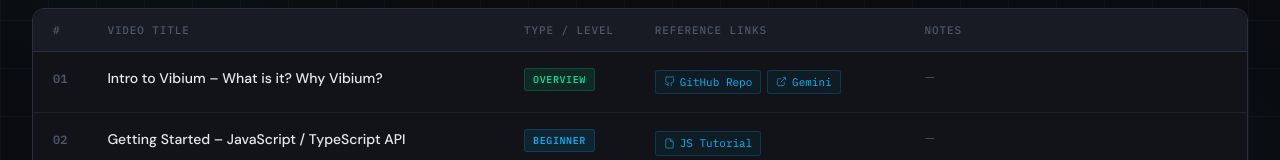
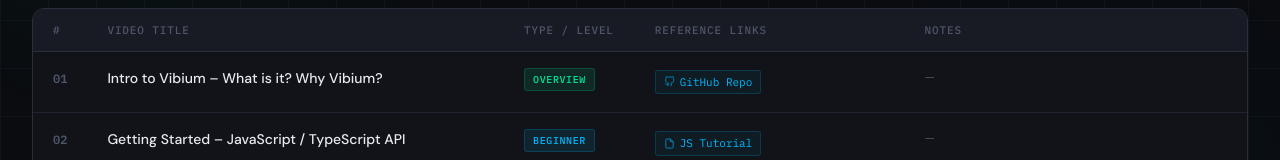
Before and after one commit to lana-20/vibium-demos, a plain HTML site: page index.html in a window 1280 px wide. Shown: the part 364-524 px from the top of the page. Drawn offline with Linux system fonts and the light colour scheme.

Commit message:
Update index.html

```diff
--- a/index.html
+++ b/index.html
@@ -497,10 +497,6 @@
               <svg width="11" height="11" fill="none" stroke="currentColor" stroke-width="2" viewBox="0 0 24 24"><path d="M9 19c-5 1.5-5-2.5-7-3m14 6v-3.87a3.37 3.37 0 00-.94-2.61c3.14-.35 6.44-1.54 6.44-7A5.44 5.44 0 0020 4.77 5.07 5.07 0 0019.91 1S18.73.65 16 2.48a13.38 13.38 0 00-7 0C6.27.65 5.09 1 5.09 1A5.07 5.07 0 005 4.77a5.44 5.44 0 00-1.5 3.78c0 5.42 3.3 6.61 6.44 7A3.37 3.37 0 009 18.13V22"/></svg>
               GitHub Repo
             </a>
-            <a href="https://gemini.google.com/app/56d33695306db88a" class="link-item" target="_blank" rel="noopener">
-              <svg width="11" height="11" fill="none" stroke="currentColor" stroke-width="2" viewBox="0 0 24 24"><path d="M18 13v6a2 2 0 01-2 2H5a2 2 0 01-2-2V8a2 2 0 012-2h6"/><polyline points="15 3 21 3 21 9"/><line x1="10" y1="14" x2="21" y2="3"/></svg>
-              Gemini
-            </a>
           </td>
           <td class="notes-cell empty col-notes"></td>
         </tr>
```
